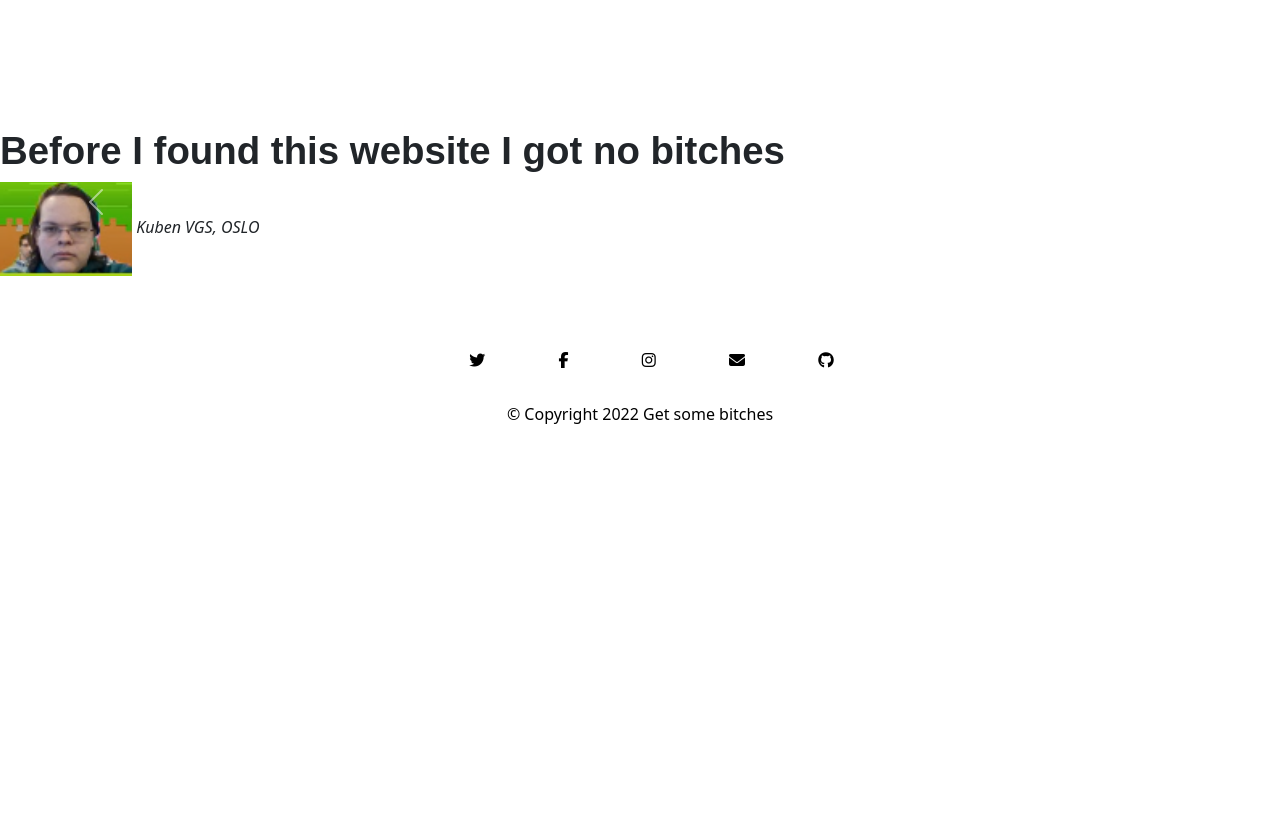
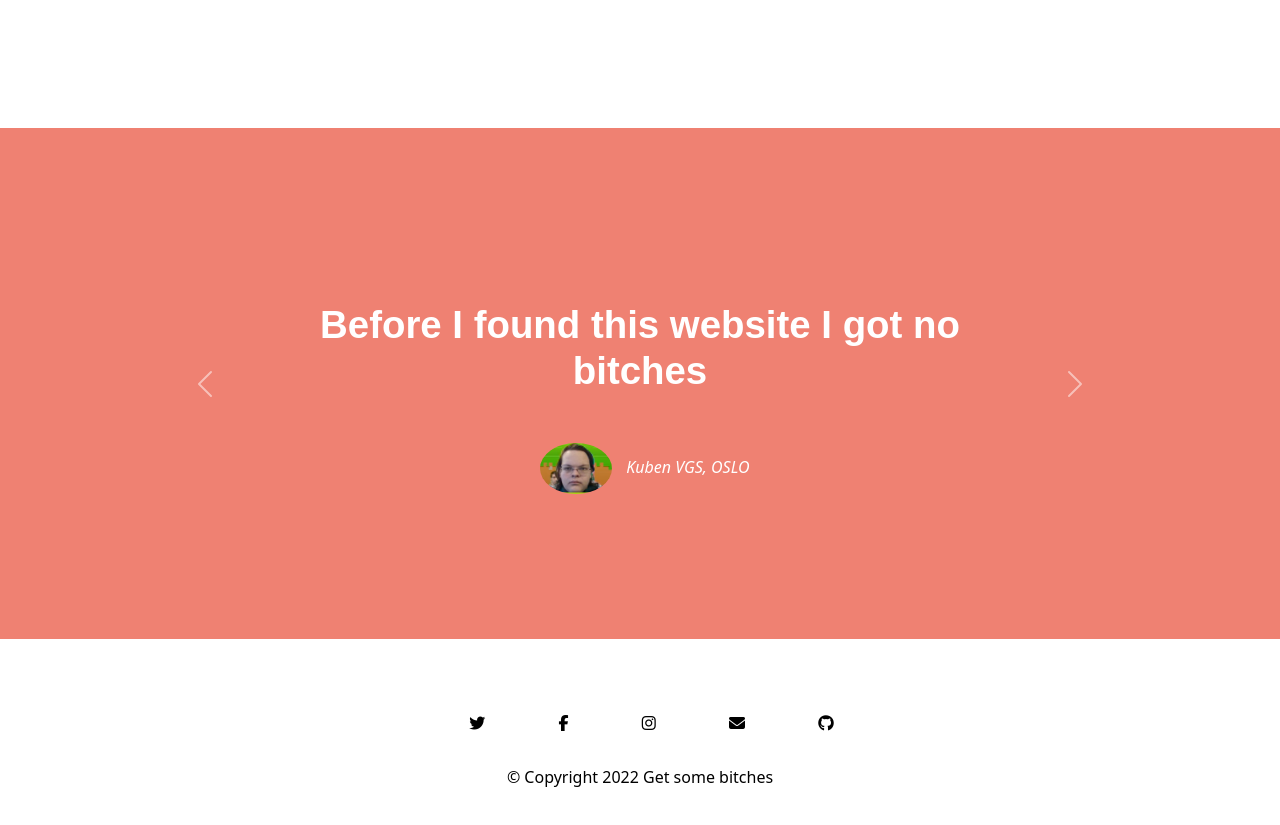
Before and after one commit to w0jjy/How-to-get-bitches, a plain HTML site: page index.html in a window 1280 px wide. Shown: the part 1260-2085 px from the top of the page. Before the commit the page ends 1766 px from the top, so only its background shows below. Drawn offline with nearby package versions, Linux system fonts and the light colour scheme.

Commit message:
Update styles.css

```diff
--- a/css/styles.css
+++ b/css/styles.css
@@ -88,17 +88,27 @@ h2 {
 	margin-bottom: 3vw;
 }
 
-/* Pictures */
+/* TESTIMONIAL */
 
-#Pictures {
+#testimonials {
+	padding: 5vw 10vw;
 	text-align: center;
-	background:#000000;
-	padding-bottom: 3vw;
+	background: #ef8172;
+	color: white;
 }
 
-.Pictures-logo {
-	width: 40%;
-	margin: 40px 40px 50px;
+.testimonial-text {
+	margin: 3vw;
+}
+
+.testimonial-image {
+	width: 10%;
+	border-radius: 100%;
+	margin: 10px;
+}
+
+.carousel-item {
+	padding: 7% 15%;
 }
 
 /* Contact us*/
```
